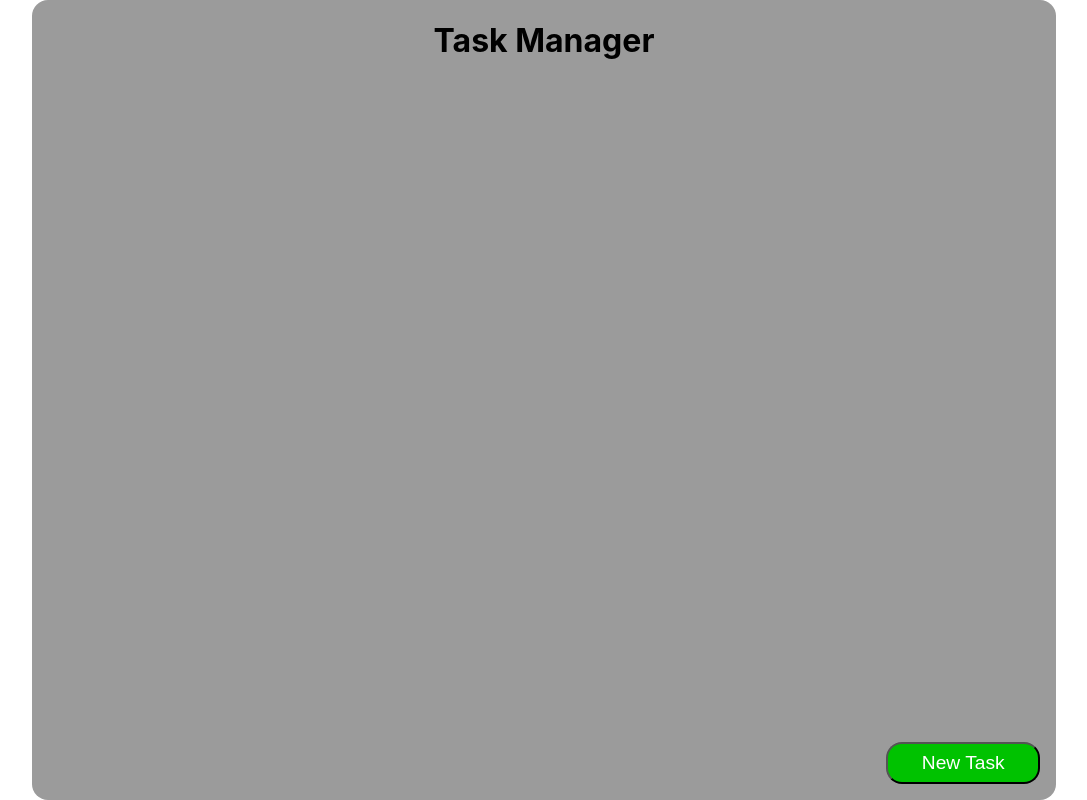
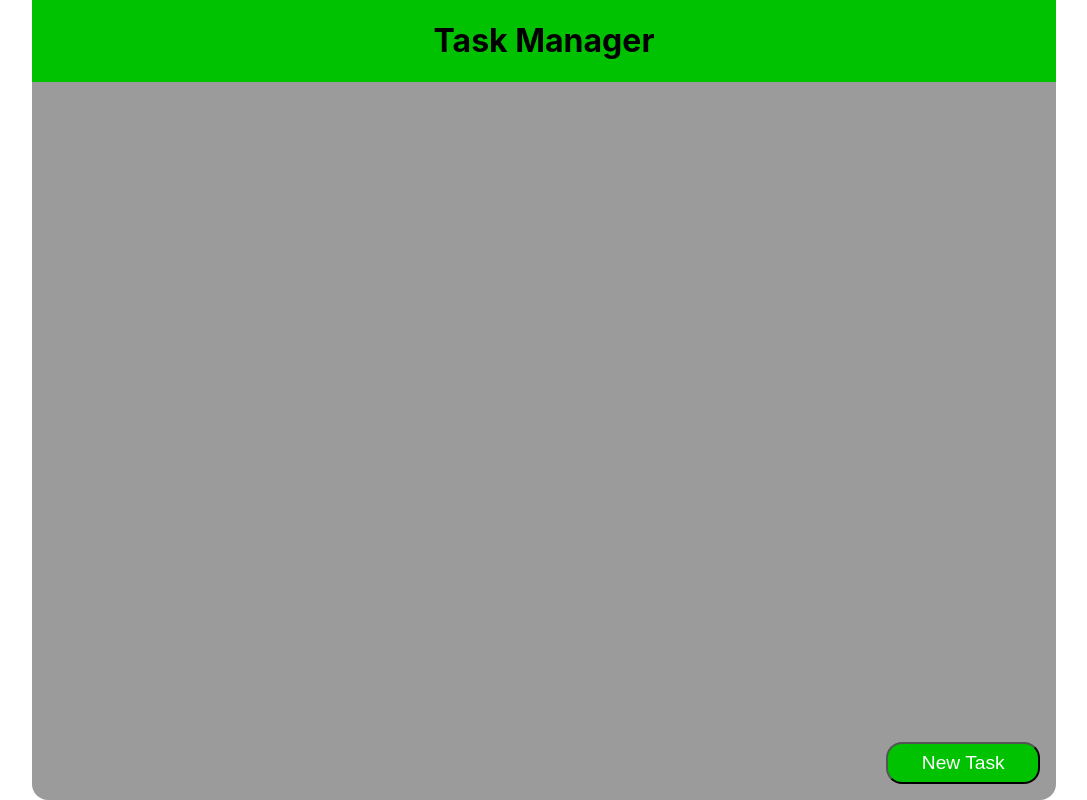
Before and after one commit to DDeShon/javascript-todo, a React (Create React App) app: page / in a window 1280 px wide. Shown: the whole page, without its empty margins (96-1183 px from the left). Built offline with nearby package versions, Linux system fonts and the light colour scheme.

Commit message:
working on style

```diff
--- a/src/App.css
+++ b/src/App.css
@@ -13,6 +13,10 @@
   justify-content: space-between;
 }
 
+.title-wrapper {
+  background-color: rgb(0, 194, 0);
+}
+
 .btn-new-task {
   margin: 0 1rem 1rem 0;
   align-self: flex-end;
--- a/src/App.js
+++ b/src/App.js
@@ -4,7 +4,9 @@ function App() {
   return (
     <div className="App">
       <div className="app-wrapper">
-        <h1>Task Manager</h1>
+        <div className="title-wrapper">
+          <h1>Task Manager</h1>
+        </div>
         <button className="btn-new-task">New Task</button>
       </div>
     </div>
```
